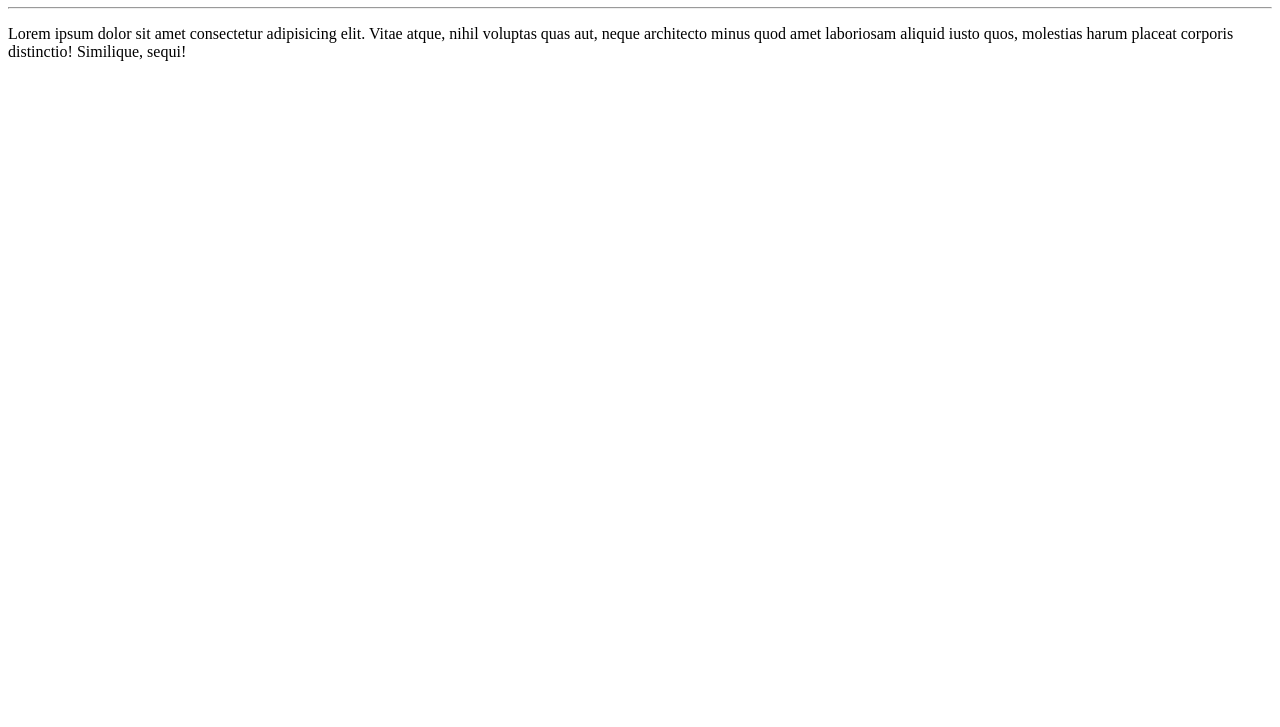
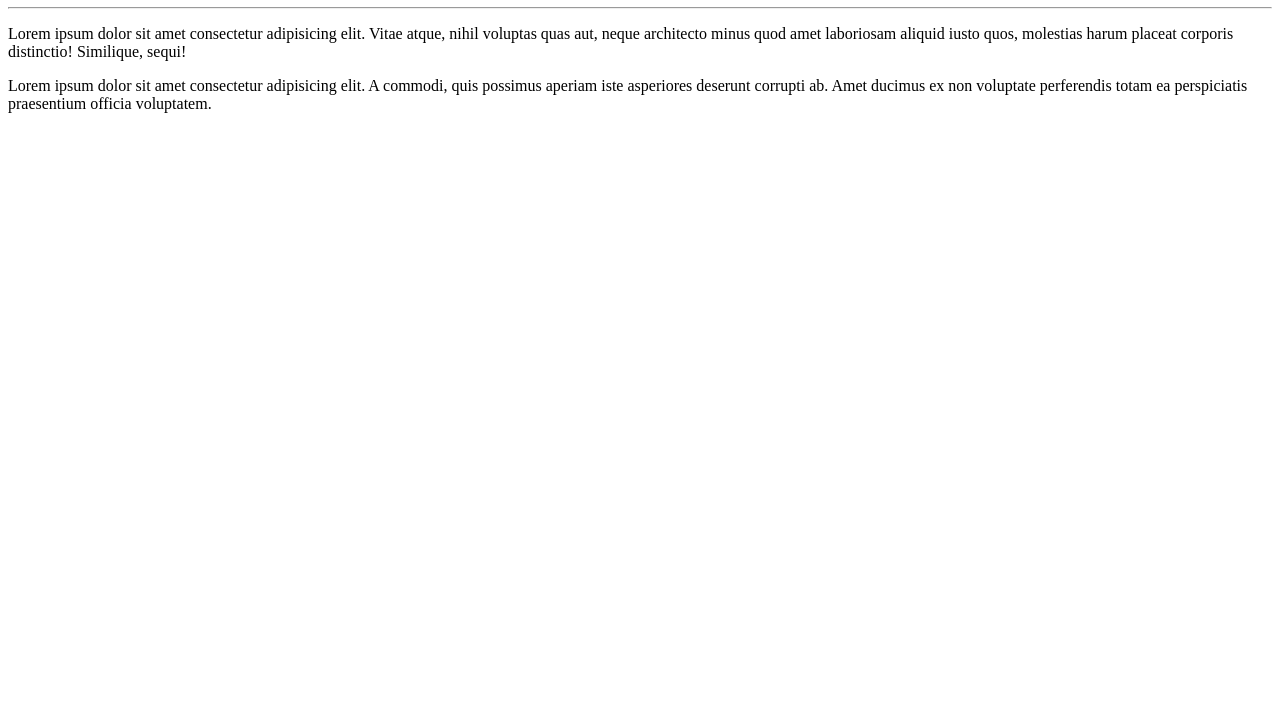
Before and after one commit to Gisela-Lopes/Primeiro-Project, a plain HTML site: page index.html in a window 1280 px wide. Shown: the part 73-800 px from the top of the page. Drawn offline with Linux system fonts and the light colour scheme.

Commit message:
Adicionei um segundo paragrafo

```diff
--- a/index.html
+++ b/index.html
@@ -10,5 +10,6 @@
     <h1>olá, mundo!</h1>
     <hr>
     <p>Lorem ipsum dolor sit amet consectetur adipisicing elit. Vitae atque, nihil voluptas quas aut, neque architecto minus quod amet laboriosam aliquid iusto quos, molestias harum placeat corporis distinctio! Similique, sequi!</p>
+    <p>Lorem ipsum dolor sit amet consectetur adipisicing elit. A commodi, quis possimus aperiam iste asperiores deserunt corrupti ab. Amet ducimus ex non voluptate perferendis totam ea perspiciatis praesentium officia voluptatem.</p>
 </body>
 </html>
```
